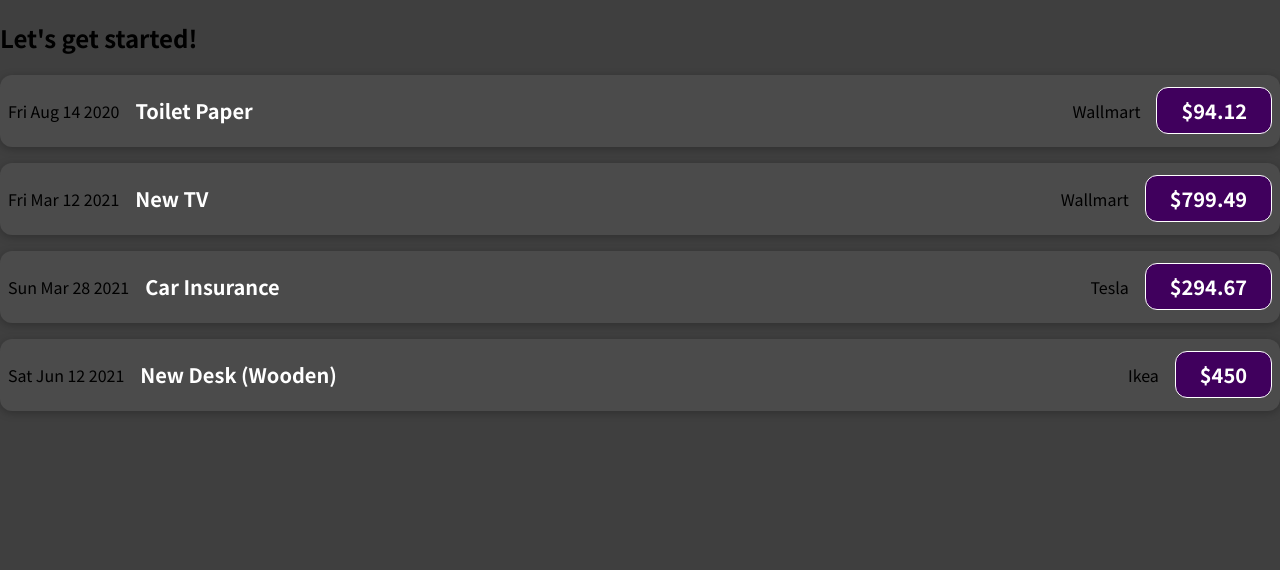
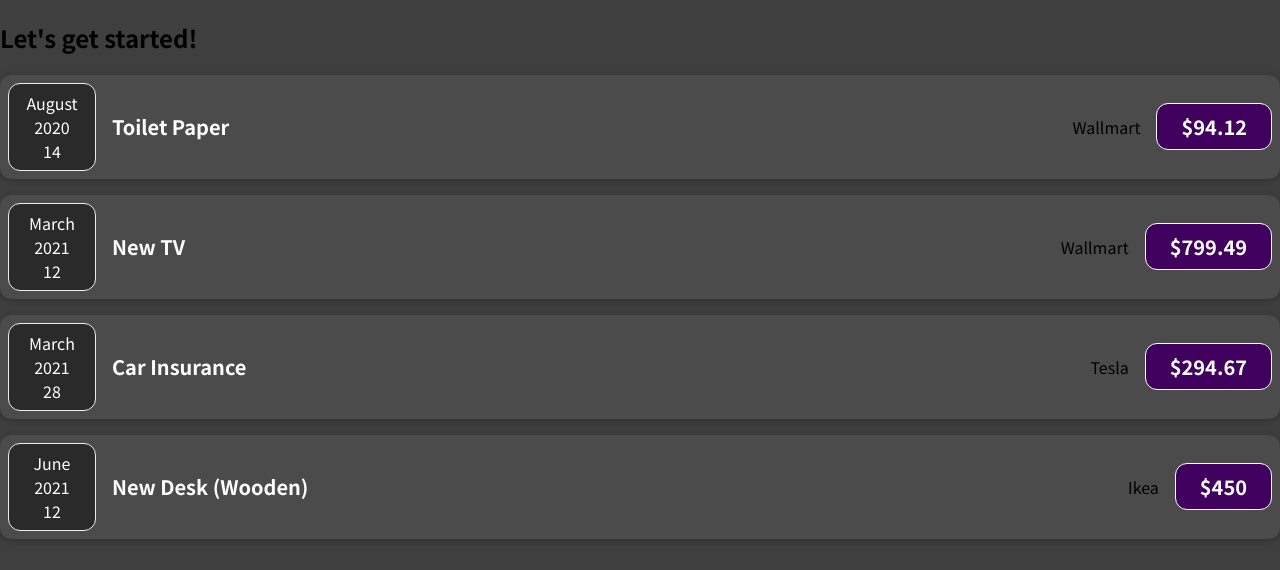
Before and after one commit to hrd05/first-react-project, a JavaScript app: page / in a window 1280 px wide. Shown: the top 570 px of the page. Built offline with nearby package versions, Linux system fonts and the light colour scheme.

Commit message:
splitting component

```diff
--- /dev/null
+++ b/src/components/ExpenseDate.css
@@ -0,0 +1,26 @@
+.expense-date {
+  display: flex;
+  flex-direction: column;
+  width: 5.5rem;
+  height: 5.5rem;
+  border: 1px solid #ececec;
+  background-color: #2a2a2a;
+  color: white;
+  border-radius: 12px;
+  align-items: center;
+  justify-content: center;
+}
+
+.expense-date__month {
+  font-size: 0.75rem;
+  font-weight: bold;
+}
+
+.expense-date__year {
+  font-size: 0.75rem;
+}
+
+.expense-date__day {
+  font-size: 1.5rem;
+  font-weight: bold;
+}
--- /dev/null
+++ b/src/components/ExpenseDate.js
@@ -0,0 +1,17 @@
+import './ExpenseDate.css'
+
+function ExpenseDate(props) {
+    const month = props.date.toLocaleString('en-US', { month: 'long' });
+    const year = props.date.getFullYear();
+    const day = props.date.toLocaleString('en-US', { day: '2-digit' });
+
+    return (
+        <div className='expense-date'>
+            <div className='expense__month'>{month}</div>
+            <div className='expense__year'>{year}</div>
+            <div className='expense__day'>{day}</div>
+        </div>
+    );
+}
+
+export default ExpenseDate;
--- a/src/components/ExpenseItem.js
+++ b/src/components/ExpenseItem.js
@@ -1,10 +1,11 @@
 import "./ExpenseItem.css";
+import ExpenseDate from "./ExpenseDate";
+
 
 function ExpenseItem(props) {
-
     return (
         <div className="expense-item ">
-            <div>{props.date.toDateString()}</div>
+            <ExpenseDate date={props.date} />
             <div className="expense-item__description">
                 <h2>{props.title}</h2>
                 <p>{props.place}</p>
```
